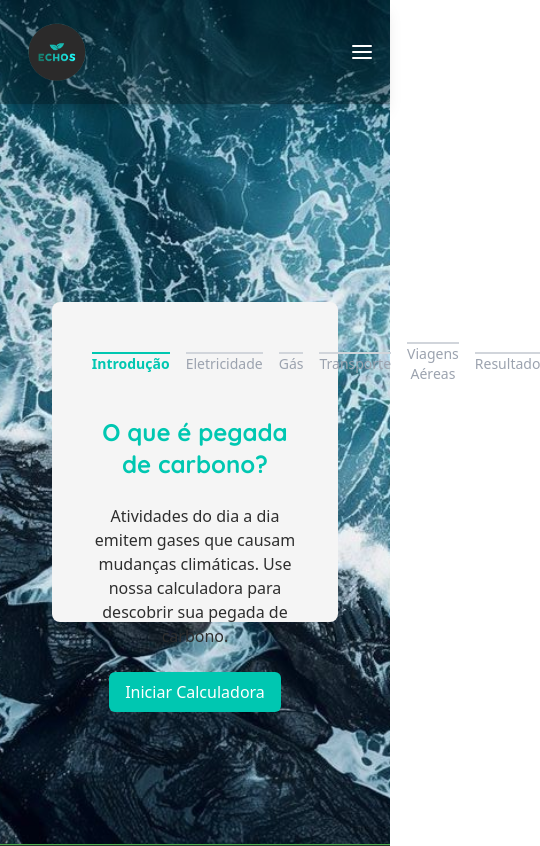
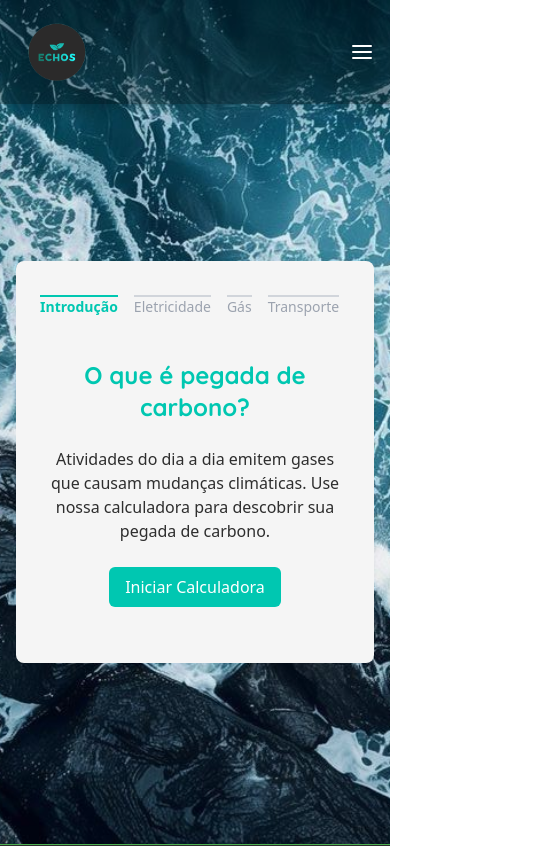
Before and after one commit to 1TDSPM-global-echos/echos-front, a Next.js app: page /calculadora in a window 390 px wide. Shown: the top 846 px of the page, 540 px wide, since content can reach past the window. Built offline with nearby package versions, Linux system fonts and the light colour scheme.

Commit message:
responsividade adicionada na página de calculadora

```diff
--- a/src/app/calculadora/page.tsx
+++ b/src/app/calculadora/page.tsx
@@ -140,8 +140,8 @@ export default function CalculadoraPage() {
     return (
         <main>
             <section className="bg-img-calc flex items-center justify-center px-4 sm:px-8 md:px-16 pt-20">
-                <div className="w-[80%] h-80 mx-auto bg-corCinzaClaro p-10 rounded-lg text-corCinza">
-                    <div className="flex justify-between items-center mb-8 space-x-4">
+                <div className="w-full max-w-md sm:max-w-lg lg:max-w-3xl mx-auto bg-corCinzaClaro p-6 md:p-10 rounded-lg text-corCinza">
+                    <div className="flex justify-between items-center mb-8 space-x-4 overflow-x-auto">
                         {etapas.map((etapa, index) => (
                             <div
                                 key={index}
```
